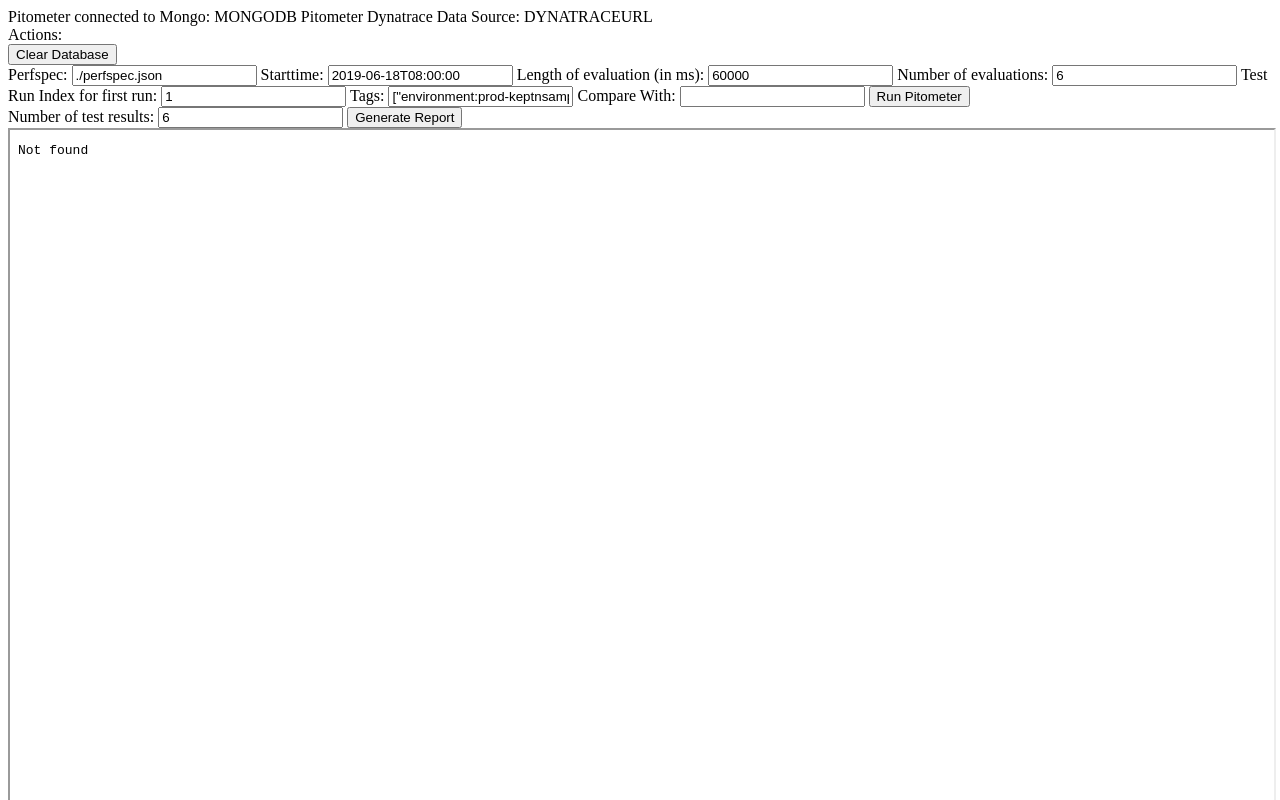
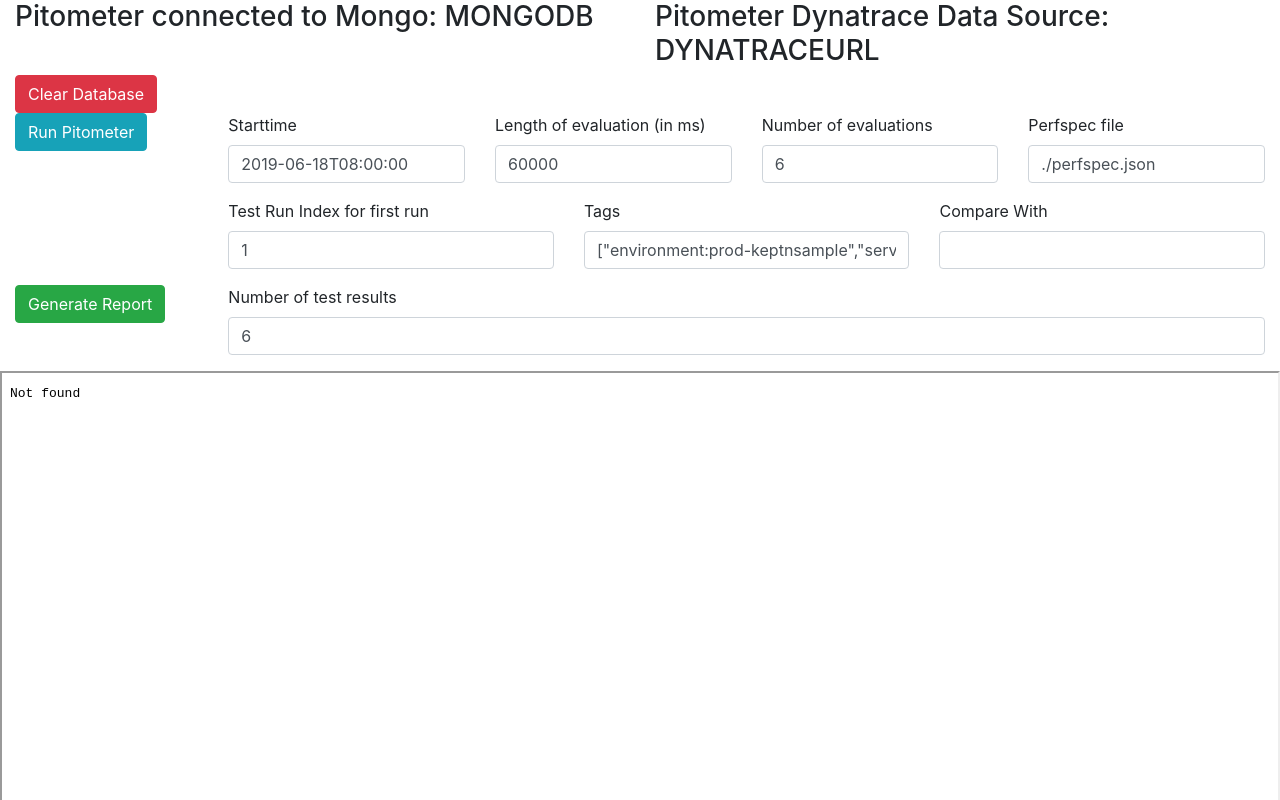
Before and after one commit to rodrigopascoal/pitometer-ui, a plain HTML site: page resources/index.html in a window 1280 px wide. Shown: the top 800 px of the page. Drawn offline with nearby package versions, Linux system fonts and the light colour scheme.

Commit message:
added new layouts and todos

```diff
--- a/resources/index.html
+++ b/resources/index.html
@@ -1,4 +1,5 @@
 <html>
+        <link rel="stylesheet" href="https://stackpath.bootstrapcdn.com/bootstrap/4.3.1/css/bootstrap.min.css" integrity="sha384-ggOyR0iXCbMQv3Xipma34MD+dH/1fQ784/j6cY/iJTQUOhcWr7x9JvoRxT2MZw1T" crossorigin="anonymous">
         <style>
                 .topRow {position: absolute;top:0px;left: 0px;bottom: 50%; right: 100%;background-color: #33342D;}
                 .bottomRow {position: absolute;top:50%;left: 0px;bottom: 100%; right: 100%;background-color: #33342D;}
@@ -8,32 +9,85 @@
 	<script src="https://ajax.googleapis.com/ajax/libs/jquery/1.10.2/jquery.min.js"></script>
 
     <body>
-        <div class="leftColumn">
+        <div class="container-fluid">
 
-            <div>
-                Pitometer connected to Mongo: MONGODB
-                Pitometer Dynatrace Data Source: DYNATRACEURL
+            <div class="row">
+                <div class="col-md-6"><h3>Pitometer connected to Mongo: MONGODB</h3></div>
+                <div class="col-md-6"><h3>Pitometer Dynatrace Data Source: DYNATRACEURL</h3></div>
             </div>
 
-            <div>
-            Actions:
+            <div class="row">
+                <div class="col-sm-2">
+                    <button id="cleardb" class="btn btn-danger">Clear Database</button>
+                </div>
             </div>
-            <div>
-                <button id="cleardb">Clear Database</button>
+
+            <div class="row">
+                <div class="col-sm-2">
+                    <button id="run" class="btn btn-info">Run Pitometer</button>
+                </div>
+                <div class="col">
+                    <div class="row">
+                        <div class="col">
+                            <div class="form-group">
+                                <label for="start">Starttime</label>
+                                <input type="text" id="start" class="form-control" value="2019-06-18T08:00:00" />
+                            </div>
+                        </div>
+                        <div class="col">
+                            <div class="form-group">
+                                <label for="length">Length of evaluation (in ms)</label>
+                                <input type="text" id="length" class="form-control" value="60000" />
+                            </div>
+                        </div>
+                        <div class="col">
+                            <div class="form-group">
+                                    <label for="count">Number of evaluations</label>
+                                    <input type="text" id="count" class="form-control" value="6" />
+                            </div>
+                        </div>
+
+                        <div class="col">
+                            <div class="form-group">
+                                <label for="perfspec">Perfspec file</label>
+                                <input type="text" id="perfspec" class="form-control" value="./perfspec.json" />
+                            </div>
+                        </div>
+                    </div>
+
+
+                    <div class="row">
+                        <div class="col">
+                            <div class="form-group">
+                                    <label for="testRunIx">Test Run Index for first run</label>
+                                    <input type="text" id="testRunIx" class="form-control" value="1" />
+                            </div>
+                        </div>
+                        <div class="col">
+                            <div class="form-group">
+                                    <label for="tags">Tags</label>
+                                    <input type="text" id="tags" class="form-control" value='["environment:prod-keptnsample","service:simplenodeservice"]' />
+                            </div>
+                        </div>
+                        <div class="col">
+                            <div class="form-group">
+                                    <label for="comparecontext">Compare With</label>
+                                    <input type="text" id="comparecontext" class="form-control" value="" />
+                            </div>
+                        </div>
+                    </div>
+                </div>
             </div>
-            <div>
-                Perfspec: <input type="text" id="perfspec" value="./perfspec.json" />
-                Starttime: <input type="text" id="start" value="2019-06-18T08:00:00" />
-                Length of evaluation (in ms): <input type="text" id="length" value="60000" />
-                Number of evaluations: <input type="text" id="count" value="6" />
-                Test Run Index for first run: <input type="text" id="testRunIx" value="1" />
-                Tags: <input type="text" id="tags" value='["environment:prod-keptnsample","service:simplenodeservice"]' />
-                Compare With: <input type="text" id="comparecontext" value="" />
-                <button id="run">Run Pitometer</button>
-            </div>
-            <div>
-                Number of test results: <input type="text" id="reportcount" value="6" />
-                <button id="report">Generate Report</button>
+            <div class="row">
+                <div class="col-sm-2">
+                    <button id="report" class="btn btn-success">Generate Report</button>
+                </div>
+                <div class="col">
+                    <div class="form-group">
+                        <label for="reportcount">Number of test results</label>
+                        <input type="text" class="form-control" id="reportcount" value="6" />
+                    </div>
+                </div>
             </div>
         </div>
 
@@ -78,5 +132,9 @@
             });
         </script>
 
+    <script src="https://code.jquery.com/jquery-3.3.1.slim.min.js" integrity="sha384-q8i/X+965DzO0rT7abK41JStQIAqVgRVzpbzo5smXKp4YfRvH+8abtTE1Pi6jizo" crossorigin="anonymous"></script>
+    <script src="https://cdnjs.cloudflare.com/ajax/libs/popper.js/1.14.7/umd/popper.min.js" integrity="sha384-UO2eT0CpHqdSJQ6hJty5KVphtPhzWj9WO1clHTMGa3JDZwrnQq4sF86dIHNDz0W1" crossorigin="anonymous"></script>
+    <script src="https://stackpath.bootstrapcdn.com/bootstrap/4.3.1/js/bootstrap.min.js" integrity="sha384-JjSmVgyd0p3pXB1rRibZUAYoIIy6OrQ6VrjIEaFf/nJGzIxFDsf4x0xIM+B07jRM" crossorigin="anonymous"></script>
+
     </body>
 </html>
```
Also changed, not shown: helper.txt (+7 -0 lines), report1.html (+10 -10 lines).
